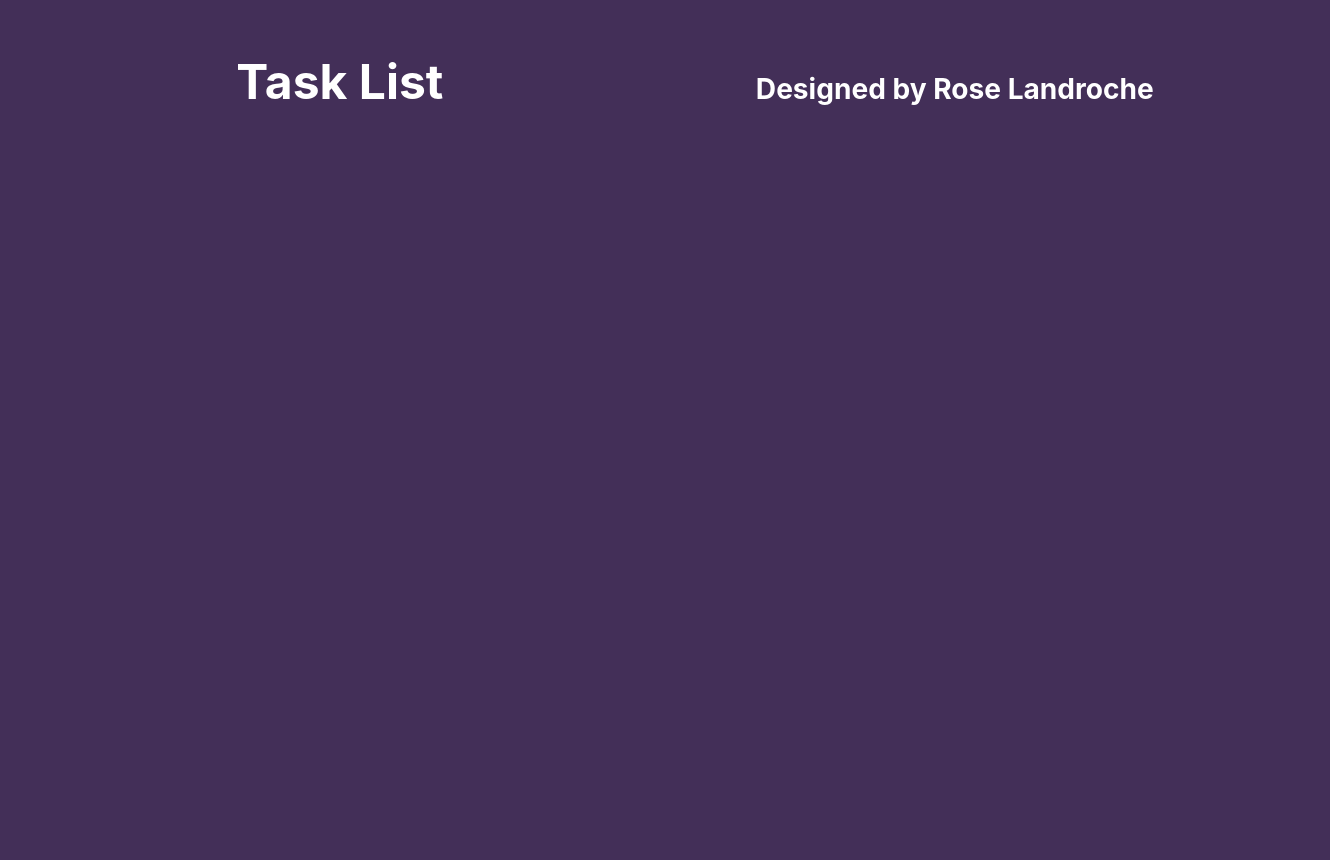
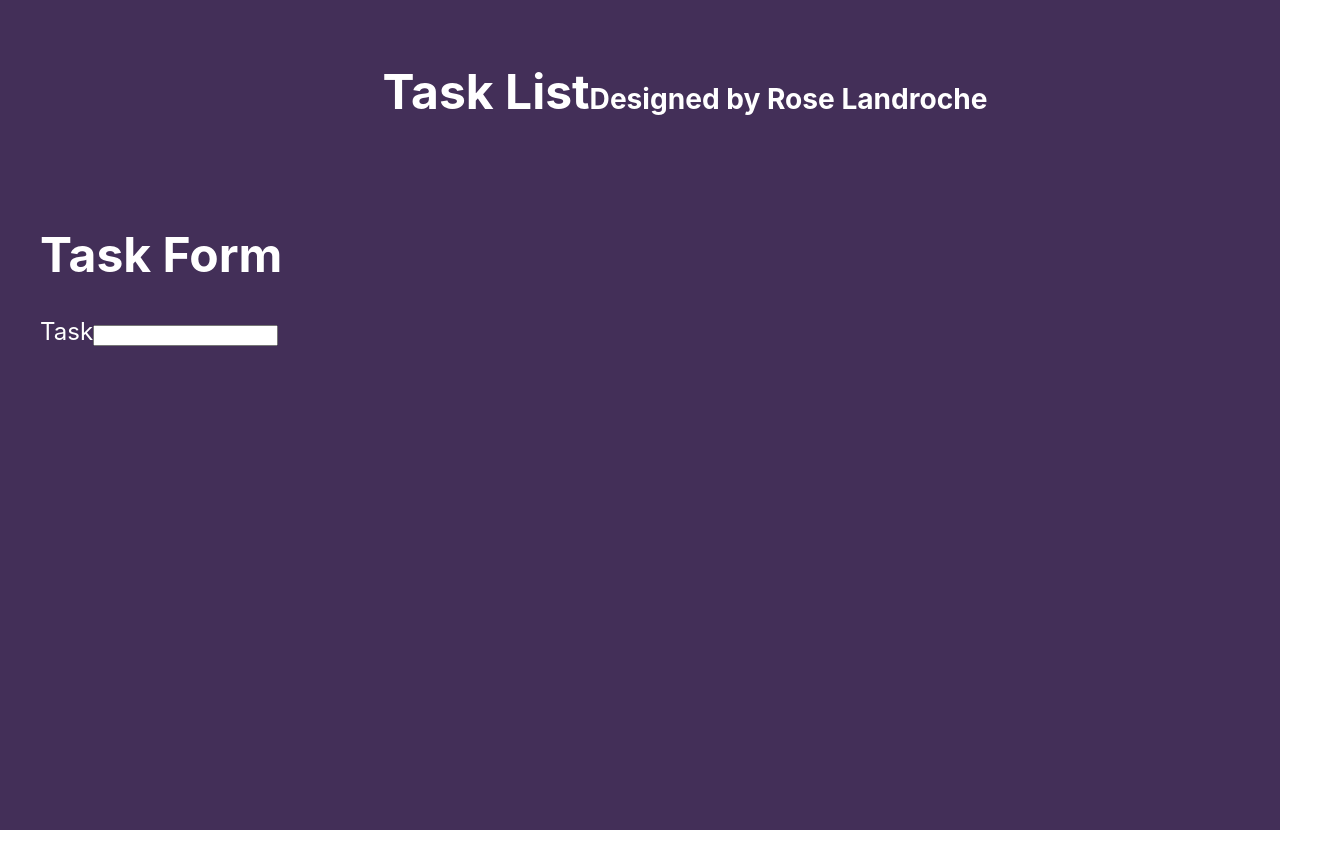
Before and after one commit to roselandroche/task-list-fe, a React (Create React App) app in the folder my-app/: page / in a window 1280 px wide. Shown: the whole page, 1330 px wide, since content can reach past the window. After the commit the page ends 830 px from the top, so only its background shows below. Built offline with nearby package versions, Linux system fonts and the light colour scheme.

Commit message:
Starting to set up form

```diff
--- a/my-app/src/components/App.js
+++ b/my-app/src/components/App.js
@@ -1,7 +1,8 @@
 import React from 'react';
 import '../css/App.css';
 
-import Header from './Header'
+import Header from './Header';
+import TaskForm from './TaskForm';
 
 function App() {
   return (
@@ -9,6 +10,7 @@ function App() {
       <header className="App-header">
         <Header />
       </header>
+      <TaskForm />
     </div>
   );
 }
--- /dev/null
+++ b/my-app/src/components/TaskForm.js
@@ -0,0 +1,27 @@
+import React, { useState } from 'react'
+
+function TaskForm() {
+    const [form, setForm] = useState({
+        id: null,
+        taskName: '',
+        completed: false
+    })
+    function handleChange() {
+
+    }
+    return (
+        <div>
+            <h1>
+                Task Form
+            </h1>
+            <form>
+                <label>
+                    Task
+                </label>
+                <input name='task' value={form.task} onChange={handleChange} />
+            </form>
+        </div>
+    )
+}
+
+export default TaskForm
--- a/my-app/src/css/App.css
+++ b/my-app/src/css/App.css
@@ -1,8 +1,12 @@
-
+.App {
+  background-color: #432f58;
+  min-height: 100vh;
+  padding: 10px 10px 20px 40px;
+  font-size: 24px;
+  color: white;
+}
 .App-header {
   background-color: #432f58;
-  min-height: 100vh;
-  width: 100vw;
   display: flex;
   flex-direction: row;
   justify-content: space-around;
```
Also changed, not shown: 1 other file (tests, documents, lock files or other folders).
